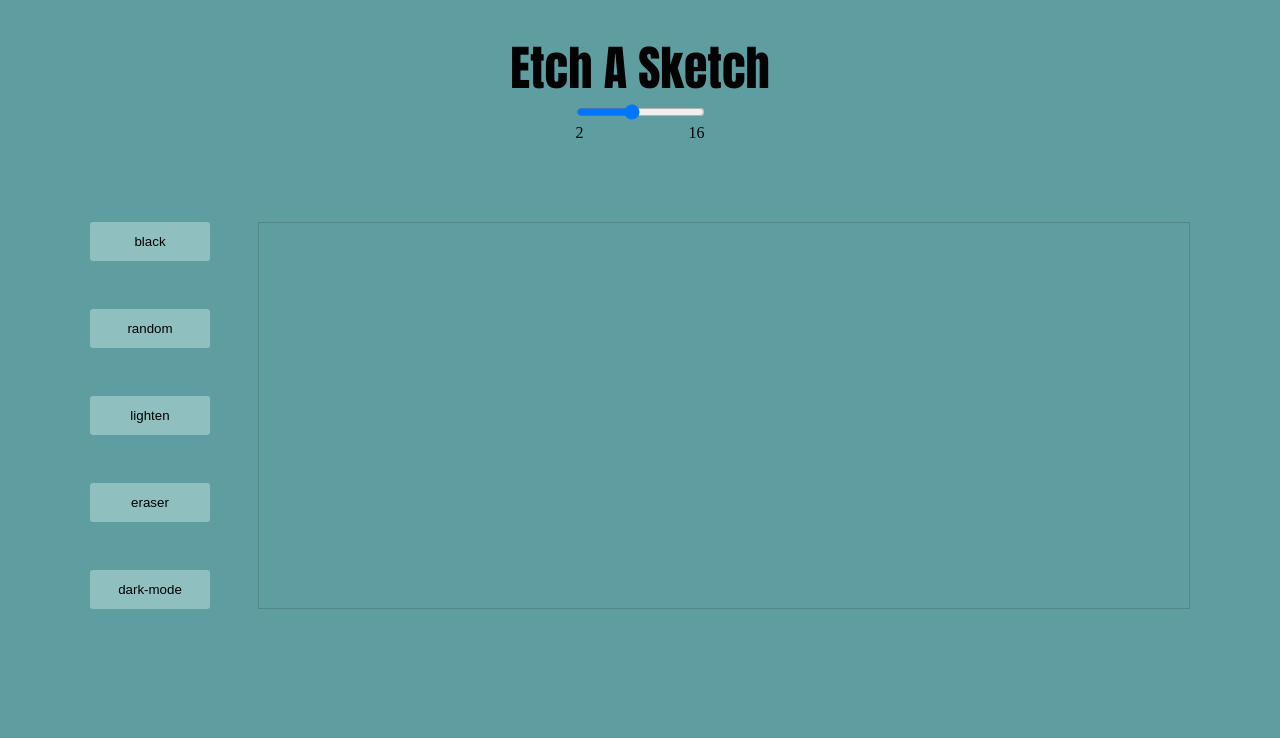
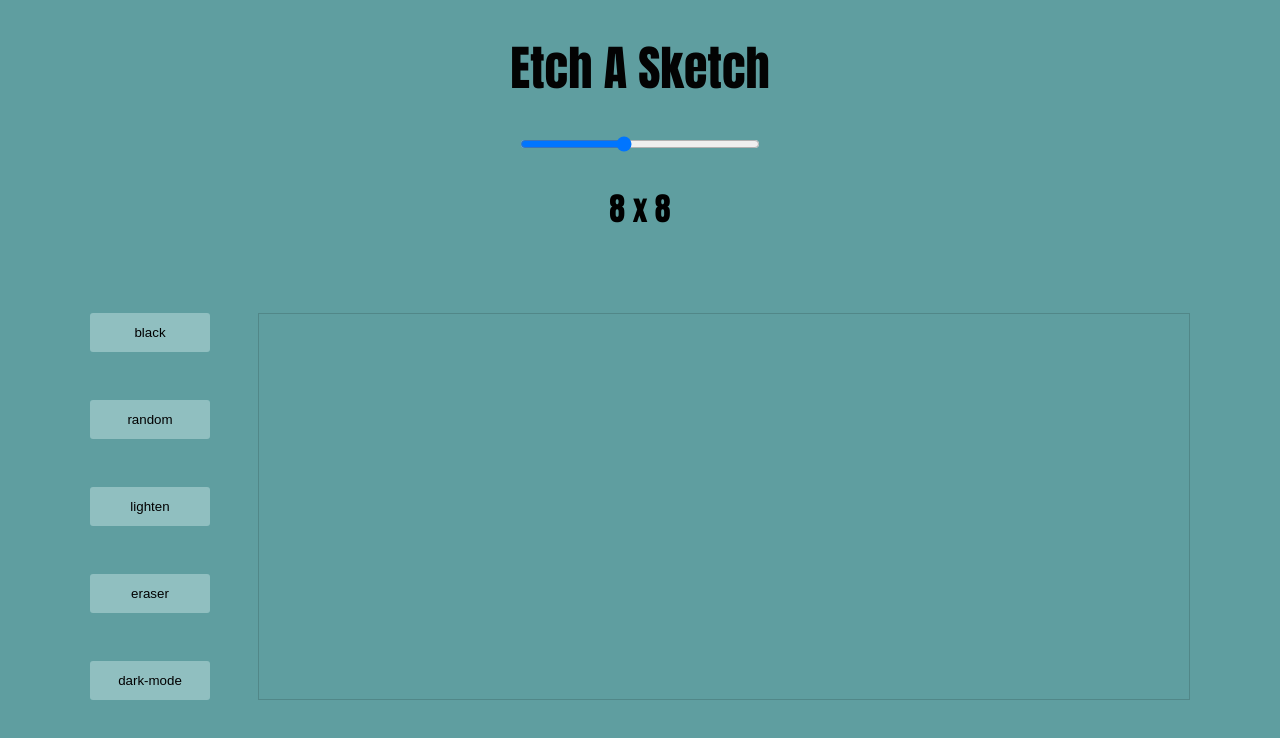
Before and after one commit to mihaly-ale/odinProject-EtchASketch, a plain HTML site: page index.html in a window 1280 px wide. Drawn offline with Linux system fonts and the light colour scheme.

Commit message:
refactor label
label display follwoing format "size x size" instead slider range
update app.js comments
apply style to refactored label
refactor style.css using CSS nesting

```diff
--- a/app.js
+++ b/app.js
@@ -4,52 +4,45 @@ h1.textContent = "Etch A Sketch";
 h1.classList.add("h1");
 document.body.appendChild(h1);
 
-
+// create slider for drawGrid input paramter
 const gridSizerContainer =  document.createElement("div");
 document.body.appendChild(gridSizerContainer);
-gridSizerContainer.setAttribute("id", "grid-sizer-container")
+gridSizerContainer.setAttribute("id", "grid-sizer-container");
+gridSizerContainer.setAttribute("class", "grid-sizer-container");
 const gridSizer = document.createElement("input");
 gridSizer.setAttribute("type", "range");
 gridSizer.setAttribute("min", "2");
 gridSizer.setAttribute("max", "16");
 gridSizer.setAttribute("id", "grid-sizer");
+gridSizer.setAttribute("class", "grid-sizer");
 gridSizer.setAttribute("value", "8");
 const gridSizerLabel =  document.createElement('label');
 gridSizerLabel.setAttribute("for", "grid-sizer");
 gridSizerLabel.setAttribute("id", "grid-sizer-label");
-gridSizerLabel.classList.add("space-between")
-const spanMin = document.createElement("span");
-const spanMax = document.createElement("span");
-gridSizerLabel.appendChild(spanMin);
-spanMin.textContent = "2"
-gridSizerLabel.appendChild(spanMax);
-spanMax.textContent = "16";
-
+gridSizerLabel.classList.add("grid-sizer-label")
+const span = document.createElement("span");
+span.textContent = `${gridSizer.value} x ${gridSizer.value}`;
+gridSizerLabel.appendChild(span);
+// const spanMax = document.createElement("span");
+// gridSizerLabel.appendChild(spanMin);
+// spanMin.textContent = "2"
+// gridSizerLabel.appendChild(spanMax);
+// spanMax.textContent = "16";
 gridSizerContainer.appendChild(gridSizer);
 gridSizerContainer.appendChild(gridSizerLabel);
 
-// //add button to draw the grid
-// const drawGridBtn = document.createElement("button");
-// drawGridBtn.innerText = "draw grid";
-// drawGridBtn.classList.add("draw-grid-button")
-// inputSection.appendChild(drawGridBtn);
-// drawGridBtn.addEventListener('click', () => {
-//   const gridSize = gridSizeInput.value;
-//   drawGrid(gridSize);
-// });
-
-//create layout for game (children: inputSection, gameSettings, gameGrid)
-const gameContainer = document.createElement("div");
-gameContainer.classList.add("game-container");
-document.body.appendChild(gameContainer);
-
-
+// event listenet to trigger drawGrid
 gridSizer.addEventListener("click", (e) => {
   const gridSize = e.target.value;
   drawGrid(gridSize);
 });
 
+//create layout for game (children: gameSettings, gameGrid)
+const gameContainer = document.createElement("div");
+gameContainer.classList.add("game-container");
+document.body.appendChild(gameContainer);
 
+// draw the grid, create child gameGrid
 function drawGrid(gridSize) {
   gameGrid.style.setProperty("--cssGridSize", gridSize);
   gameGrid.innerHTML = ""; //clear previous grid
@@ -62,7 +55,7 @@ function drawGrid(gridSize) {
     }
 }
 
-// draw lines
+// draw lines in the grid
 const gameGrid = document.createElement("section");
 gameGrid.classList.add("game-grid");
 gameContainer.appendChild(gameGrid);
@@ -73,6 +66,7 @@ function drawLine(e, color) {
   elem.style.backgroundColor = color;
 }
 
+// create game settings section
 const gameSettings = document.createElement("section");
 gameSettings.classList.add('game-settings');
 gameContainer.insertBefore(gameSettings, gameGrid);
--- a/style.css
+++ b/style.css
@@ -14,13 +14,32 @@ body {
     flex-direction: column;
     max-width: 1100px;
     margin: 0 auto;
+    font-family: Impact;
 }
 
 .h1 {
     color: rgb(3, 3, 3);
     font-size: 3rem;
-    font-family: Impact;
     padding-top: 2rem;
+}
+
+.grid-sizer-container {
+    width: 15rem;
+    display: flex;
+    flex-direction: column;
+    justify-content: center;
+    align-items: center;
+    gap: 2rem;
+    margin-top: 2rem;
+
+    & :first-child {
+        width: 100%;
+    }
+
+    & .grid-sizer-label {
+        font-size: 2rem;
+        text-align: center;
+    }
 }
 
 .game-container {
@@ -29,50 +48,8 @@ body {
     display: flex;
     justify-content: flex-start;
     gap: 3rem;
-}
 
-/* .input-section {
-    display: flex;
-    align-items: center;
-    gap: .5rem;
-}
-
-.label-for-input {
-    font-size: 1.5rem;
-}
-
-.input-grid-size {
-    width: 5rem;
-    border-radius: 2px;
-    background-color: rgb(206, 232, 234);
-    color: black;
-    border: none;
-    padding: .5rem;
-    display: inline-block;
-
-    &:hover {
-        background-color: rgb(161, 202, 203, .75);
-    }
-}
-
-.draw-grid-button {
-    padding: .5rem 1.25rem;
-    border: none;
-    border-radius: 2px;
-    background-color: rgb(161, 202, 203);
-    color: rgb(3, 3, 3);
-
-    &:hover {
-        outline: 1px solid rgb(161, 202, 203);
-    }
-} */
-
-.space-between {
-    display: flex;
-    justify-content: space-between;
-}
-
-.game-grid {
+    & .game-grid {
         --cssGridSize: 16;
         max-width: 960px;
         border: 1px double rgb(3, 3, 3, .15);
@@ -81,15 +58,15 @@ body {
         flex: 1 1 auto;
         grid-template-columns: repeat(var(--cssGridSize), 1fr);
         grid-template-rows: repeat(var(--cssGridSize), 1fr);
-}
 
-.box {
+        & .box {
             background-color: antiquewhite;
             border: 1px solid rgb(235, 134, 134, .25);
             aspect-ratio: 1/1;
         }
+    }
 
-.game-settings {
+    & .game-settings {
         display: flex;
         flex-direction: column;
         gap: 3rem;
@@ -104,8 +81,7 @@ body {
 
             &:hover {
                 outline: 2px solid #f1f0ea;
-            ;
-        }
-
             }
         }
+    }
+}
```
Lines whose indentation alone changed are shown as unchanged.
